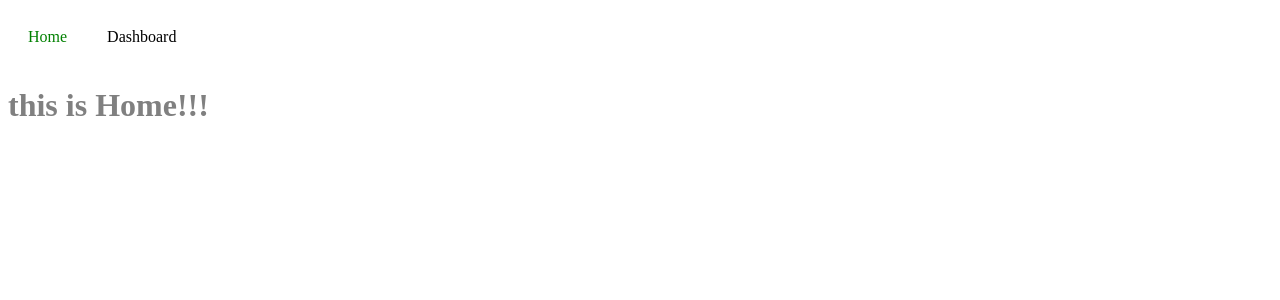
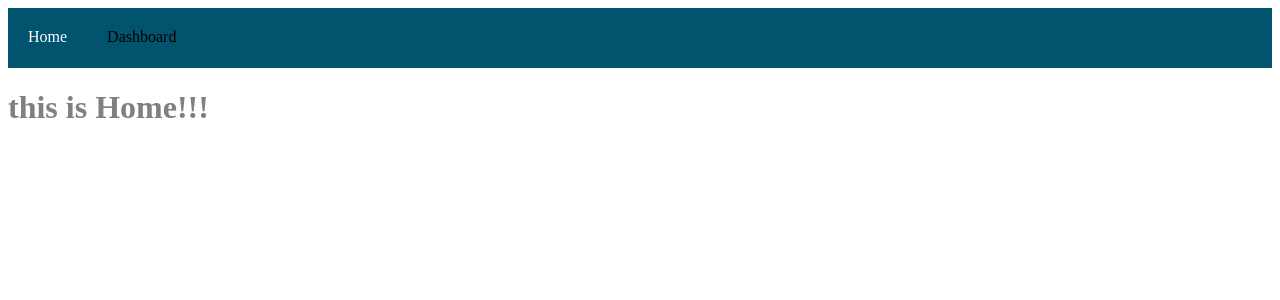
Before and after one commit to Pkandel/react-redux-boilerplate, a React app: page / in a window 1280 px wide. Shown: the top 300 px of the page. Built offline with nearby package versions, Linux system fonts and the light colour scheme.

Commit message:
added some style on nav

```diff
--- /dev/null
+++ b/src/components/nav/nav.css
@@ -0,0 +1,21 @@
+.navbar {
+  display: flex; }
+  .navbar li {
+    display: block;
+    margin: 20px; }
+    .navbar li a {
+      color: black;
+      text-decoration: none; }
+    .navbar li a:hover {
+      color: white; }
+    .navbar li .active {
+      color: white; }
+
+/**************************************
+1. a{ :hover } property does not work so it has to be outside
+
+
+
+
+
+****************************************/
--- a/src/components/nav/nav.scss
+++ b/src/components/nav/nav.scss
@@ -3,13 +3,26 @@
   li {
     display: block;
     margin: 20px;
+    a {
+      color: black;
+      text-decoration: none;
+    }
+    a:hover {
+      color: white;
+    }
+    .active {
+      color :white;
+    }
   }
-  a {
-    color: black;
-    text-decoration: none;
-  }
-    .active {
-      color :green;
-    }
+}
 
-}
+// Remarks
+
+/**************************************
+1. a{ :hover } property does not work so it has to be outside
+
+
+
+
+
+****************************************/
--- a/src/containers/app/App.jsx
+++ b/src/containers/app/App.jsx
@@ -2,6 +2,7 @@
 import React, { Component } from 'react';
  import { Router } from '../';
  import { Nav } from '../../components';
+ import './app.scss';
 
 class App extends Component {
     constructor() {
@@ -10,8 +11,10 @@ class App extends Component {
 
     render() {
         return(
-            <div>
-                <Nav />
+            <div className="app">
+                <div className="head">
+                    <Nav />
+                </div>
                 <div className="body">
                     <Router />
                 </div>
--- a/src/containers/app/app.css
+++ b/src/containers/app/app.css
@@ -0,0 +1,3 @@
+.app .head {
+  height: 60px;
+  background-color: #02546e; }
--- a/src/containers/app/app.scss
+++ b/src/containers/app/app.scss
@@ -0,0 +1,9 @@
+.app {
+  .head {
+    height:60px;
+    background-color:#02546e;
+  }
+  .body {
+
+  }
+}
```
